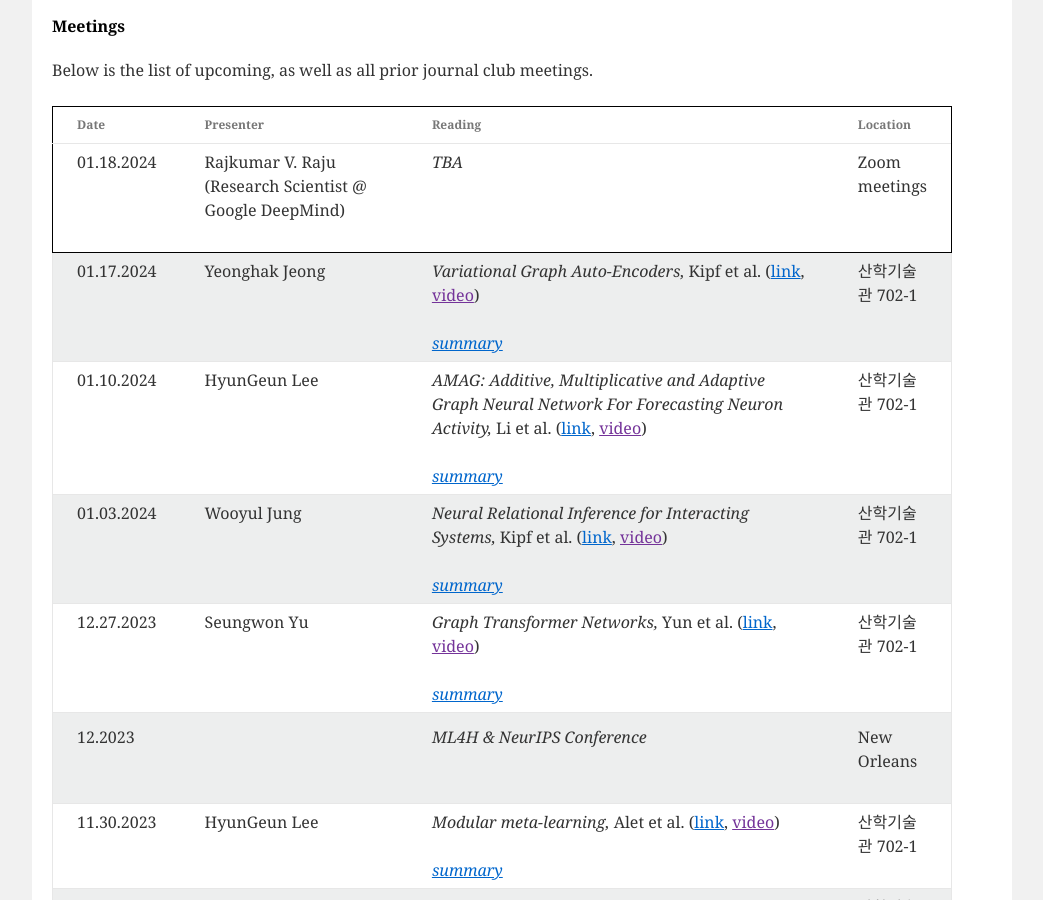
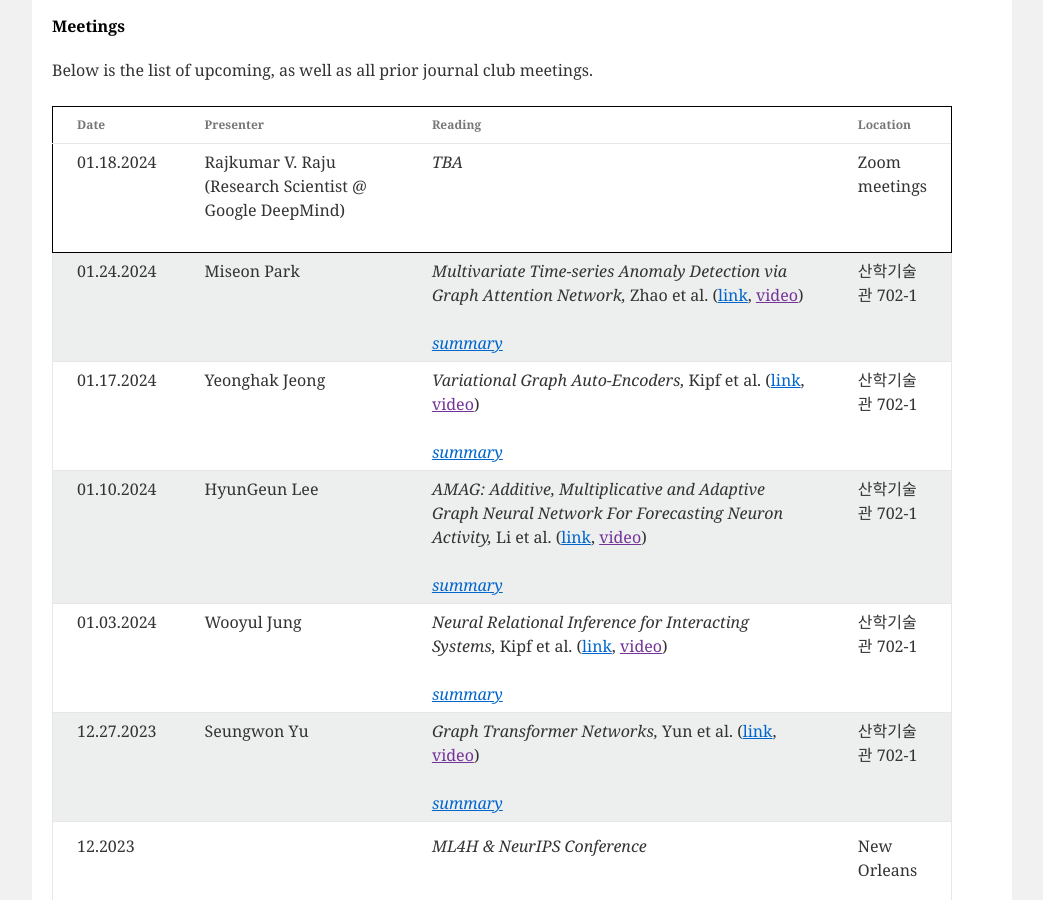
Before and after one commit to niai-lab/GraphML-JC, a Jekyll site: the page built from index.html, in a window 1280 px wide and 900 px high, scrolled down 788 px. Shown: the whole window, without its empty margins (118-1161 px from the left). Built offline with Jekyll 4.4.1, drawn with Linux system fonts in a browser that asks for light colours.

Commit message:
Update meeting_info.yml

```diff
--- a/_data/meeting_info.yml
+++ b/_data/meeting_info.yml
@@ -5,6 +5,14 @@
   url: "None"
   location: "Zoom meetings"
   summary:
+
+- presenter: Miseon Park
+  date: 01.24.2024
+  paper: "Multivariate Time-series Anomaly Detection via Graph Attention Network"
+  authors: Zhao et al.
+  url: https://arxiv.org/abs/2009.02040
+  location: "산학기술관 702-1"
+  summary: >
 
 - presenter: Yeonghak Jeong
   date: 01.17.2024
```
